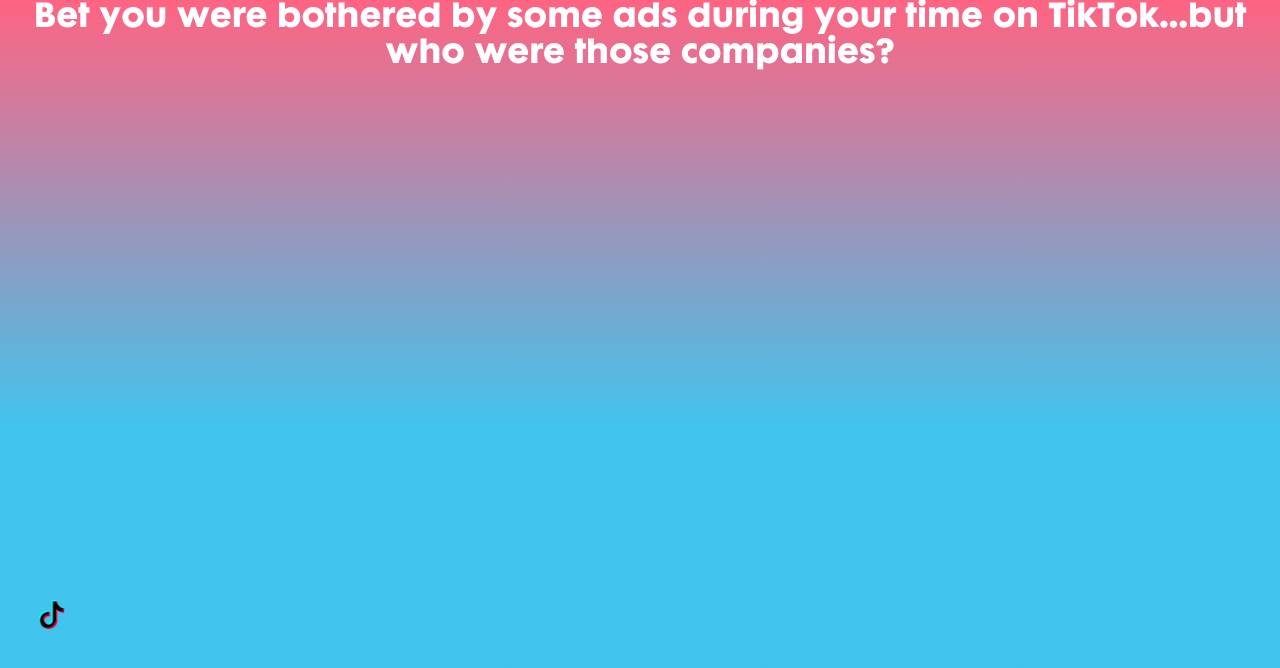
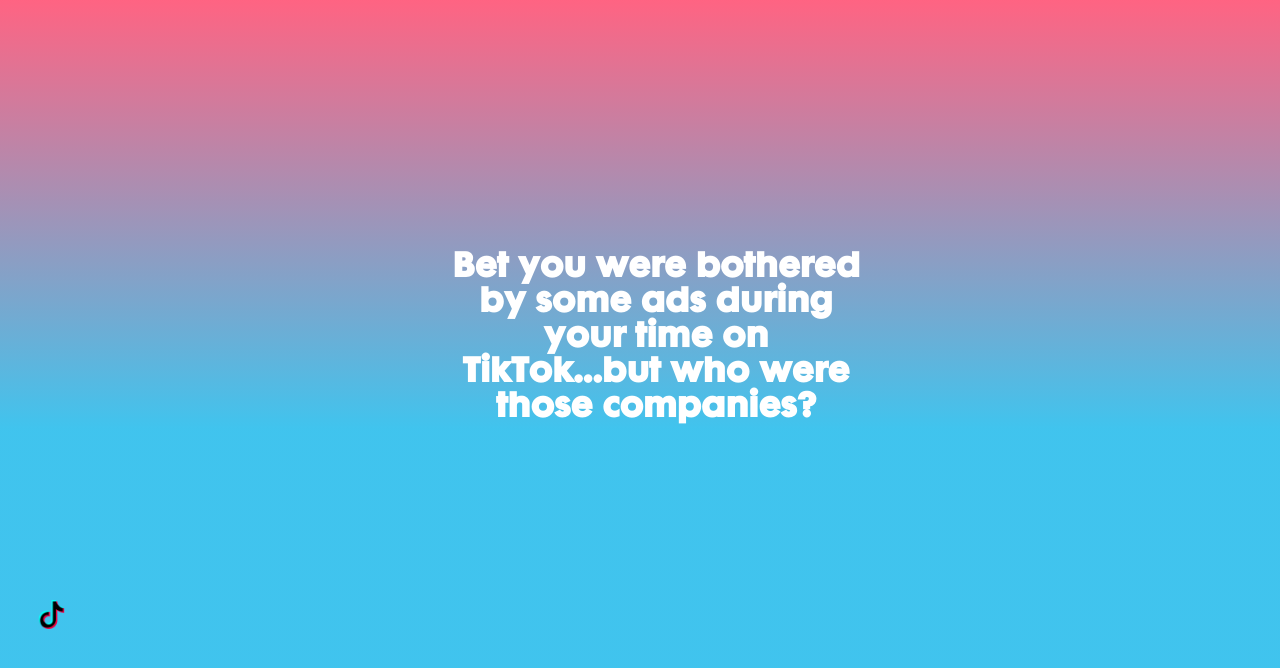
Before and after one commit to melisilva/TikTok_Wrap, a Vue app in the folder frontend/my-vue-app/: page /ads-message in a window 1280 px wide. Shown: the top 668 px of the page. Built offline with nearby package versions, Linux system fonts and the light colour scheme.

Commit message:
Fix AdsMessage page

```diff
--- a/frontend/my-vue-app/src/style.css
+++ b/frontend/my-vue-app/src/style.css
@@ -112,12 +112,6 @@ body, html, .page {
   justify-content: center
 }
 
-.ads-message{
-  color: #ffffff;
-  font-family: 'futura-maxi-cg-bold';
-  font-size: 32px;
-  line-height: 35.5px;
-}
 
 .minutes {
   background: linear-gradient(to left, #fadadd, #fadadd);
--- a/frontend/my-vue-app/src/views/AdsMessage.vue
+++ b/frontend/my-vue-app/src/views/AdsMessage.vue
@@ -2,9 +2,13 @@
     <div class="page" style="background:linear-gradient(180deg, rgba(255, 68, 105, 0.83) 0%,rgba(33, 186, 235, 0.86) 53.5416305065155%);">
         <img class="tik-tok-logo" src="../assets/images/tiktok-logo.png" />
 
-        <div class="ads-message">
+        <div>
+            <div class="row" style="padding-left: 35%;">
+                <div class="general-text" style="padding-top: 30%; width: 50%;">
             Bet you were bothered by some ads during your time on TikTok...but who were those companies?
-        </div>
+                </div>
+            </div>
 
     </div>
+    </div>
 </template>
```
